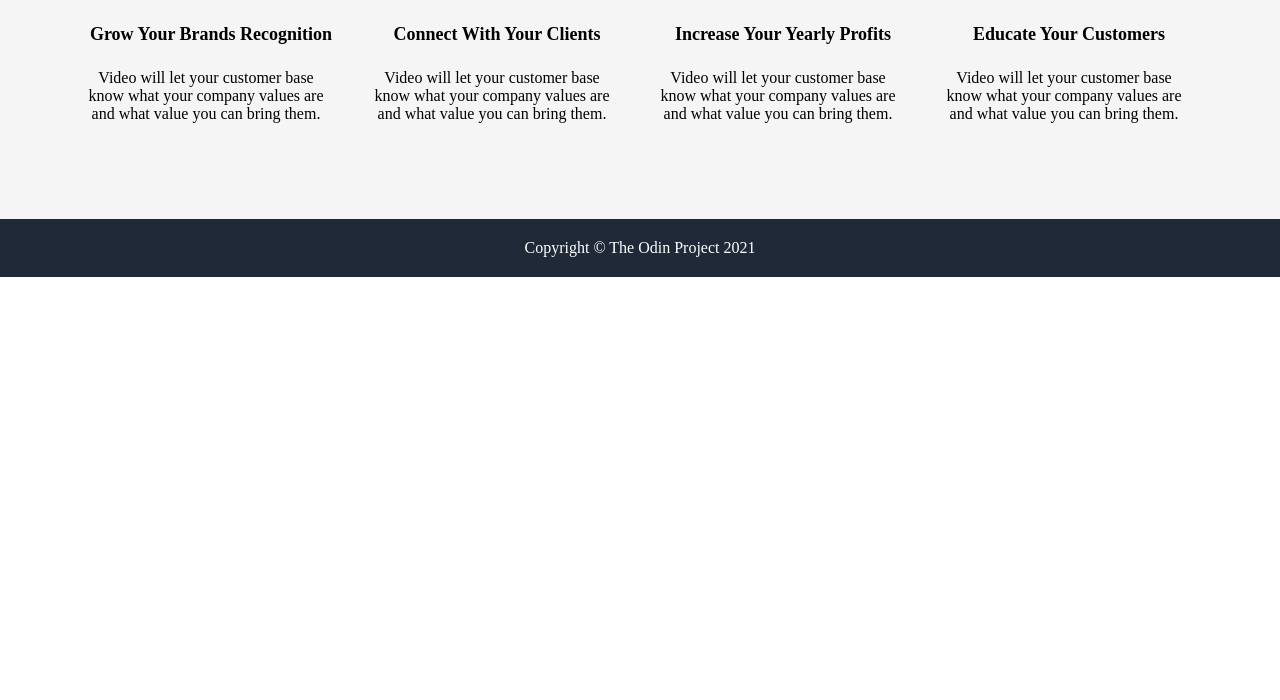
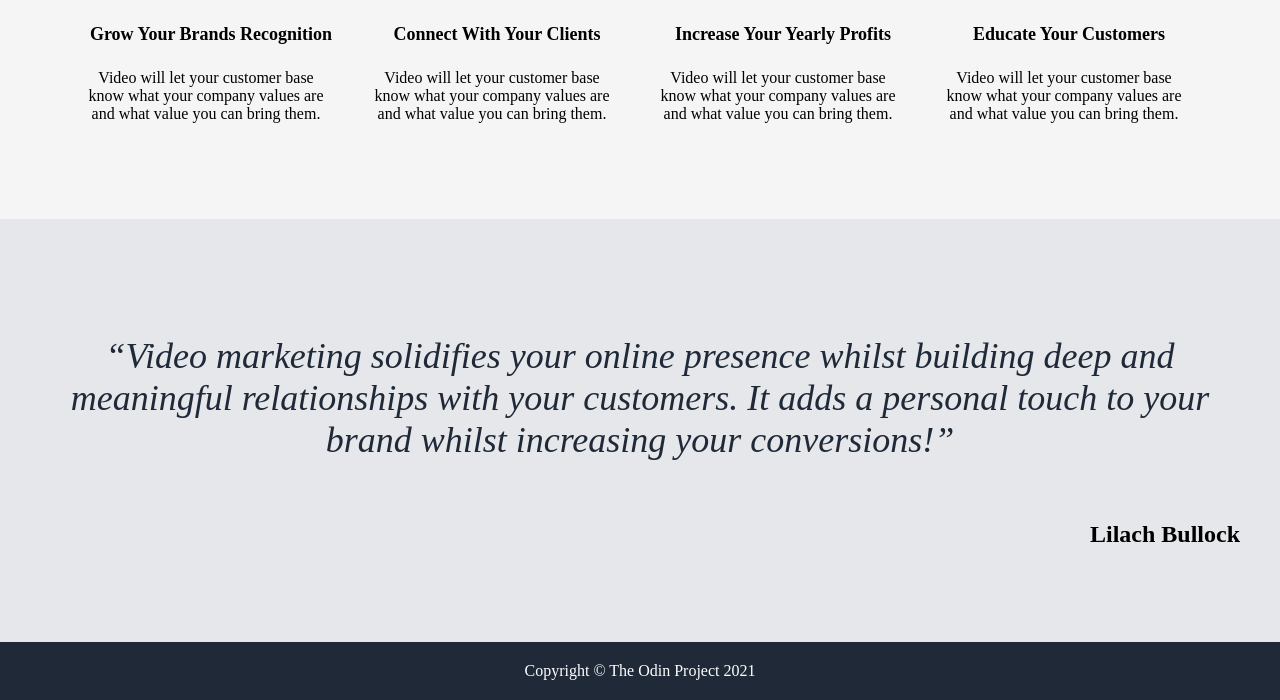
Before and after one commit to danielruiz510/landing-page, a plain HTML site: page index.html in a window 1280 px wide. Shown: the part 1042-1742 px from the top of the page. Before the commit the page ends 1319 px from the top, so only its background shows below. Drawn offline with Linux system fonts and the light colour scheme.

Commit message:
index.html and styles.css

```diff
--- a/index.html
+++ b/index.html
@@ -58,30 +58,33 @@
 
             <div class="info-snippet">
                 <img src="images/branding.png" alt="">
-            <br>
                 <p class="bold">Grow Your Brands Recognition</p>
-            <p>Video will let your customer base know what your company values are and what value you can bring them.</p>
+                <p>Video will let your customer base know what your company values are and what value you can bring
+                    them.</p>
             </div>
 
 
             <div class="info-snippet">
                 <img src="images/customers.png" alt="">
                 <p class="bold">Connect With Your Clients</p>
-            <p>Video will let your customer base know what your company values are and what value you can bring them.</p>
+                <p>Video will let your customer base know what your company values are and what value you can bring
+                    them.</p>
             </div>
 
 
             <div class="info-snippet">
                 <img src="images/businessgrowth.png" alt="">
                 <p class="bold">Increase Your Yearly Profits</p>
-            <p>Video will let your customer base know what your company values are and what value you can bring them.</p>
+                <p>Video will let your customer base know what your company values are and what value you can bring
+                    them.</p>
             </div>
 
 
             <div class="info-snippet">
                 <img src="images/educatecustomer.png" alt="">
                 <p class="bold">Educate Your Customers</p>
-            <p>Video will let your customer base know what your company values are and what value you can bring them.</p>
+                <p>Video will let your customer base know what your company values are and what value you can bring
+                    them.</p>
             </div>
 
         </div>
@@ -96,13 +99,20 @@
     <!--this is all the code for the testimonial area-->
 
 
-    <div class="quote"></div>
+    <div class="quote">
+
+<p class="full-quote">“Video marketing solidifies your online presence whilst building deep and meaningful relationships with your customers. It adds a personal touch to your brand whilst increasing your conversions!”</p>
+<p class="person">Lilach Bullock</p>
+
+    </div>
 
 
+
+    <!--this is the code for the cta section-->
     <div class="cta"></div>
 
 
-
+<!--this is the code for the footer area-->
     <footer> Copyright &copy; The Odin Project 2021</footer>
 
 
--- a/styles.css
+++ b/styles.css
@@ -158,7 +158,50 @@ justify-content: center;
 
 
 
+.quote {
 
+    background-color: #e5e7eb;
+    display: flex;
+flex-direction: column;
+
+    justify-content: center;
+    align-items: center;
+    padding-top: 80px;
+    padding-bottom: 70px;
+
+}
+
+.full-quote {
+
+    width: 1200px;
+
+
+}
+
+.quote .full-quote {
+
+    font-size: 36px;
+    font-style: italic;
+    color: #1F2937;
+    text-align: center;
+
+}
+
+.person {
+width: 1200px;
+
+
+}
+
+.quote .person {
+
+
+    font-size: 24px;
+    font-weight: bold;
+    text-align: right;
+
+
+}
 
 
 
```
Lines whose indentation alone changed are shown as unchanged.
